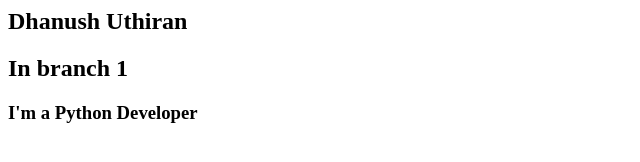
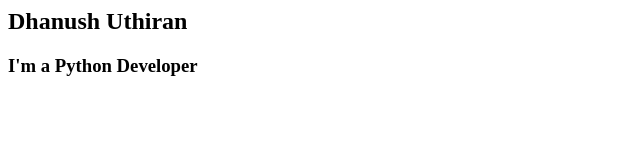
Before and after one commit to Dhanush-krish/git-tutorial, a plain HTML site: page index.html in a window 1280 px wide. Shown: the whole page, without its empty margins (0-640 px from the left). Drawn offline with Linux system fonts and the light colour scheme.

Commit message:
after merge conflict

```diff
--- a/index.html
+++ b/index.html
@@ -5,7 +5,6 @@
 
 	<body>
 		<h2>Dhanush Uthiran</h2>
-		<h2>In branch 1</h2>
 		<h3>I'm a Python Developer</h3>
 	</body>
 </html>
```
